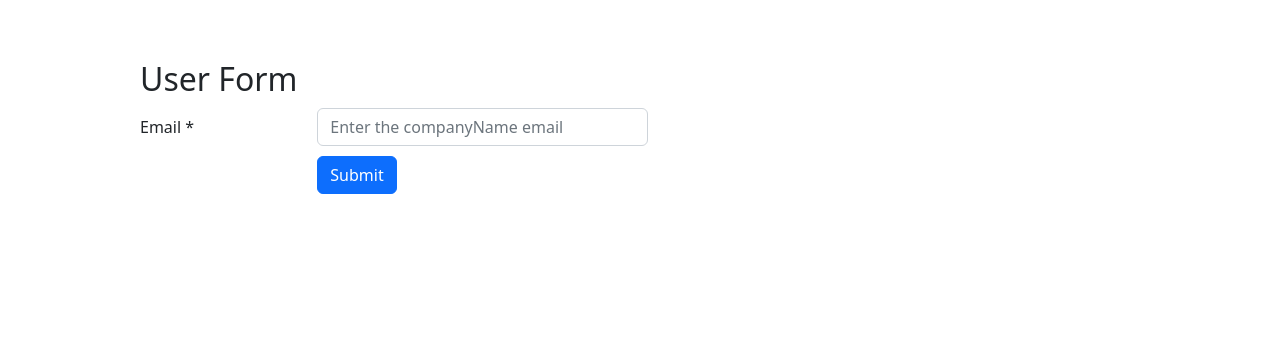
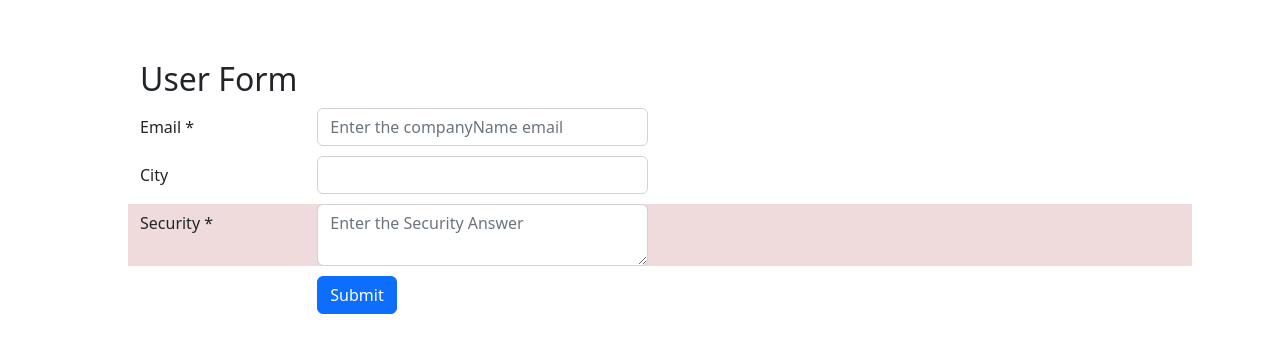
Before and after one commit to madanpatakota/AngularForms_Batch_Three, an Angular app: page / in a window 1280 px wide. Shown: the top 352 px of the page. Built offline with nearby package versions, Linux system fonts and the light colour scheme.

Commit message:
Commit 24 August

```diff
--- a/src/app/reactive-approach/reactive-approach.component.css
+++ b/src/app/reactive-approach/reactive-approach.component.css
@@ -0,0 +1,4 @@
+
+input.ng-dirty.ng-touched.ng-invalid{
+    border:1px solid #9b3434
+}
--- a/src/app/reactive-approach/reactive-approach.component.html
+++ b/src/app/reactive-approach/reactive-approach.component.html
@@ -36,6 +36,56 @@
         >
           Please Enter the Atleast 5 charcters</small
         >
+
+        <small
+          *ngIf="
+          companyFormGroup.get('companyEmail').errors?.['email']
+          &&
+          companyFormGroup.get('companyEmail').touched"
+          style="color: #9d3b3b"
+          class="form-text"
+        >
+          Please Enter the valid Email</small
+        >
+      </div>
+    </div>
+
+    <div class="form-group row" style="margin-top: 10px">
+      <label class="col-sm-2 col-form-label">City</label>
+      <div class="col-sm-4">
+        <select class="form-control" formControlName="cityName">
+          <option [value]="item.ID" *ngFor="let item of cityNames">
+            {{ item.name }}
+          </option>
+        </select>
+      </div>
+    </div>
+
+    <!-- {} -->
+    <div
+      formGroupName="security"
+      class="form-group row"
+      style="margin-top: 10px;background-color: #efdbdb;"
+    >
+      <label class="col-sm-2 col-form-label">Security *</label>
+      <div class="col-sm-4">
+        <textarea
+          type="text"
+          name="securityAnswer"
+          class="form-control"
+          placeholder="Enter the Security Answer"
+          formControlName="securityAnswer"
+        >
+        </textarea>
+        <small
+          *ngIf="
+        companyFormGroup.get('security.securityAnswer').errors?.['required']
+        && companyFormGroup.get('security.securityAnswer').touched"
+          style="color: #9d3b3b"
+          class="form-text"
+        >
+          Please Enter the security Anwser</small
+        >
       </div>
     </div>
 
--- a/src/app/reactive-approach/reactive-approach.component.ts
+++ b/src/app/reactive-approach/reactive-approach.component.ts
@@ -4,26 +4,42 @@ import { FormControl, FormGroup, Validators } from '@angular/forms';
 @Component({
   selector: 'app-reactive-approach',
   templateUrl: './reactive-approach.component.html',
-  styleUrls: ['./reactive-approach.component.css']
+  styleUrls: ['./reactive-approach.component.css'],
 })
 export class ReactiveApproachComponent implements OnInit {
-
-  constructor() { }
-  companyFormGroup : FormGroup;
+  constructor() {}
+  companyFormGroup: FormGroup;
   ngOnInit(): void {
-        this.companyFormGroup = new FormGroup({
-             'companyEmail' : new FormControl(null,
-              [
-                Validators.required,
-                Validators.minLength(5),
-
-              ])
-        })
+    this.companyFormGroup = new FormGroup({
+      companyEmail: new FormControl(null, [
+        Validators.required,
+        Validators.minLength(5),
+        Validators.email,
+      ]),
+      cityName:new FormControl(
+        null,[Validators.required]),
+      security: new FormGroup({
+        securityAnswer : new FormControl(null,[Validators.required])
+      })
+    });
   }
 
+  cityNames = [
+    {
+      ID: 1,
+      name: 'Bangolore',
+    },
+    {
+      ID: 2,
+      name: 'Hyderabad',
+    },
+    {
+      ID: 3,
+      name: 'Chennai',
+    }
+  ];
 
-  evtSubmit(){
-      console.log(this.companyFormGroup);
+  evtSubmit() {
+    console.log(this.companyFormGroup);
   }
-
 }
--- a/src/app/tda/tda.component.html
+++ b/src/app/tda/tda.component.html
@@ -9,6 +9,7 @@
     <!-- Email -->
     <div class="form-group row" style="margin-top: 10px">
       <label class="col-sm-2 col-form-label">Email *</label>
+
       <div class="col-sm-4">
         <input
           type="text"
@@ -93,7 +94,6 @@
             required
             email
             appFirstamEmail
-
           />
           <small
             *ngIf="firstamComanyEmailID.errors?.['required']
@@ -112,12 +112,35 @@
             Please Enter the email Format</small
           >
           <small
-          *ngIf="firstamComanyEmailID.
+            *ngIf="firstamComanyEmailID.
           errors?.['isFirstamRequired']
           && firstamComanyEmailID.touched"
-         style="color:#9d3b3b"
-          class="form-text">
-          Please Enter the only firstam emailID</small>
+            style="color: #9d3b3b"
+            class="form-text"
+          >
+            Please Enter the only firstam emailID</small
+          >
+        </div>
+      </div>
+    </div>
+
+    <div ngModelGroup="SecurityGroup" #security="ngModelGroup">
+      <div class="form-group row" style="margin-top: 10px">
+        <label class="col-sm-2 col-form-label"> Security Comments *</label>
+        <div class="col-sm-4">
+          <textarea rows="3"
+            type="text"
+            name="securityName"
+            class="form-control"
+            ngModel
+            #secuityComment="ngModel"
+            required
+          ></textarea>
+          <small
+          *ngIf="secuityComment.touched
+           && secuityComment.errors?.['required']">
+           Please enter the securty answer
+          </small>
         </div>
       </div>
     </div>
@@ -125,9 +148,7 @@
     <div class="form-group row" style="margin-top: 10px">
       <div class="col-sm-2"></div>
       <div class="col-sm-4">
-        <button class="btn btn-primary" type="submit">
-          Submit
-        </button>
+        <button class="btn btn-primary" type="submit">Submit</button>
         |
         <button class="btn btn-danger" (click)="evtDefaultData()">
           Default
```
